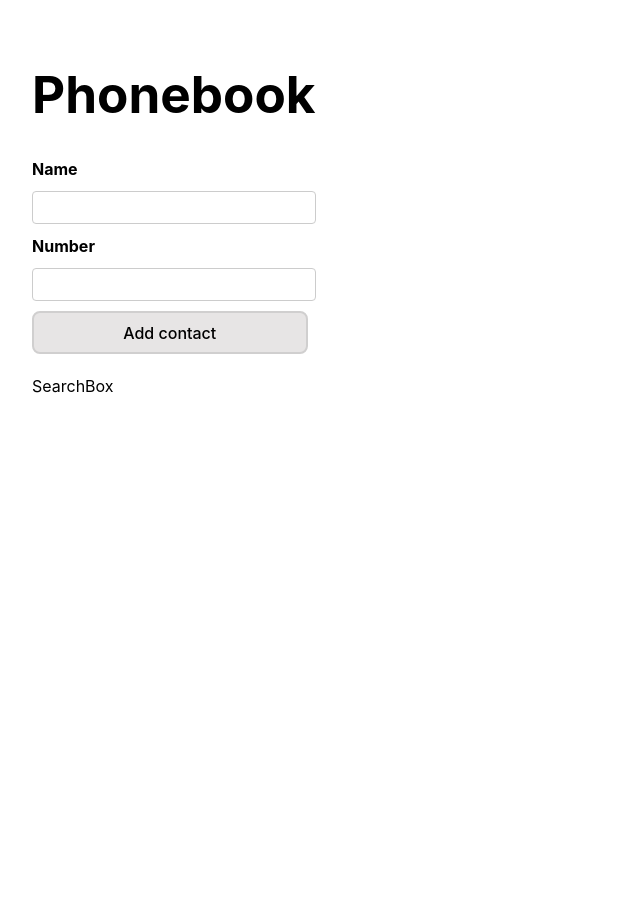
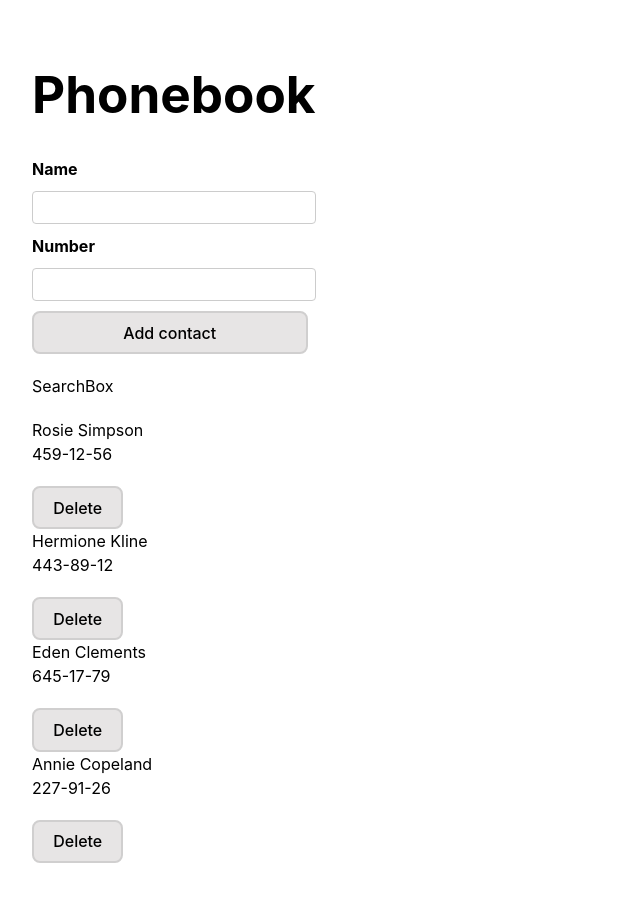
Before and after one commit to OlesyaLo/goit-react-hw-03, a React (Vite) app: page / in a window 1280 px wide. Shown: the top 902 px of the page, without its empty margins (0-640 px from the left). Before the commit the page ends 800 px from the top, so only its background shows below. Built offline with nearby package versions, Linux system fonts and the light colour scheme.

Commit message:
component Contactlist is ready

```diff
--- a/src/components/App/App.jsx
+++ b/src/components/App/App.jsx
@@ -27,12 +27,18 @@ function App() {
     });
   };
 
+  const deleteContact = contactId => {
+    setContacts(prevContacts => {
+      return prevContacts.filter(contact => contact.id !== contactId);
+    });
+  };
+
   return (
     <div className={css.container}>
       <h1>Phonebook</h1>
       <ContactForm addContact={addContact} />
       <SearchBox />
-      <ContactList contacts={contacts} />
+      <ContactList contacts={contacts} deleteContact={deleteContact} />
     </div>
   );
 }
--- /dev/null
+++ b/src/components/Contact/Contact.jsx
@@ -0,0 +1,11 @@
+export default function Contact({ data: { id, name, number }, deleteContact }) {
+  return (
+    <>
+      <div>
+        <p>{name}</p>
+        <p>{number}</p>
+      </div>
+      <button onClick={() => deleteContact(id)}>Delete</button>
+    </>
+  );
+}
--- a/src/components/ContactForm/ContactForm.jsx
+++ b/src/components/ContactForm/ContactForm.jsx
@@ -5,22 +5,23 @@ import * as Yup from 'yup';
 
 import css from './ContactForm.module.css';
 
+const validationSchema = Yup.object().shape({
+  name: Yup.string()
+    .min(3, 'Full name must be at least 3 characters')
+    .max(50, 'Full name must be 50 characters or less')
+    .required('Is required'),
+  number: Yup.string()
+    .min(3, 'Phone number is too short!')
+    .max(50, 'Phone number is too long!')
+    .required('Is required'),
+});
+
 const initialValues = {
   name: '',
   number: '',
 };
 
 export default function ContactForm({ addContact }) {
-  const validationSchema = Yup.object({
-    name: Yup.string()
-      .min(3, 'Full name must be at least 3 characters')
-      .max(50, 'Full name must be 50 characters or less')
-      .required('Required'),
-    number: Yup.string()
-      .matches(/^\d{3}-\d{2}-\d{2}$/, 'Phone number is not valid')
-      .required('Required'),
-  });
-
   const nameFieldId = useId();
   const phoneFieldId = useId();
 
--- a/src/components/ContactList/ContactList.jsx
+++ b/src/components/ContactList/ContactList.jsx
@@ -1,3 +1,13 @@
-export default function ContactList({ contacts }) {
-  return <ul></ul>;
+import Contact from '../Contact/Contact.jsx';
+
+export default function ContactList({ contacts, deleteContact }) {
+  return (
+    <ul>
+      {contacts.map(contact => (
+        <li key={contact.id}>
+          <Contact data={contact} deleteContact={deleteContact} />
+        </li>
+      ))}
+    </ul>
+  );
 }
```
Also changed, not shown: src/components/ContactList/Contact.module.css (added).
